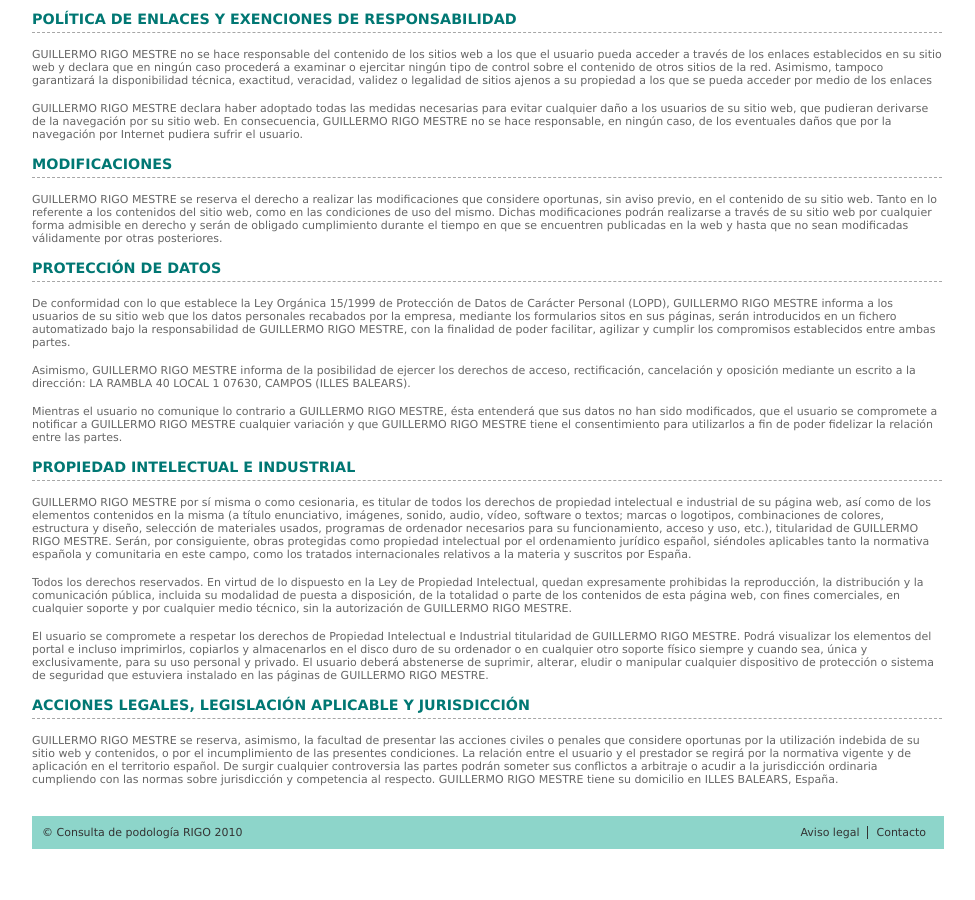
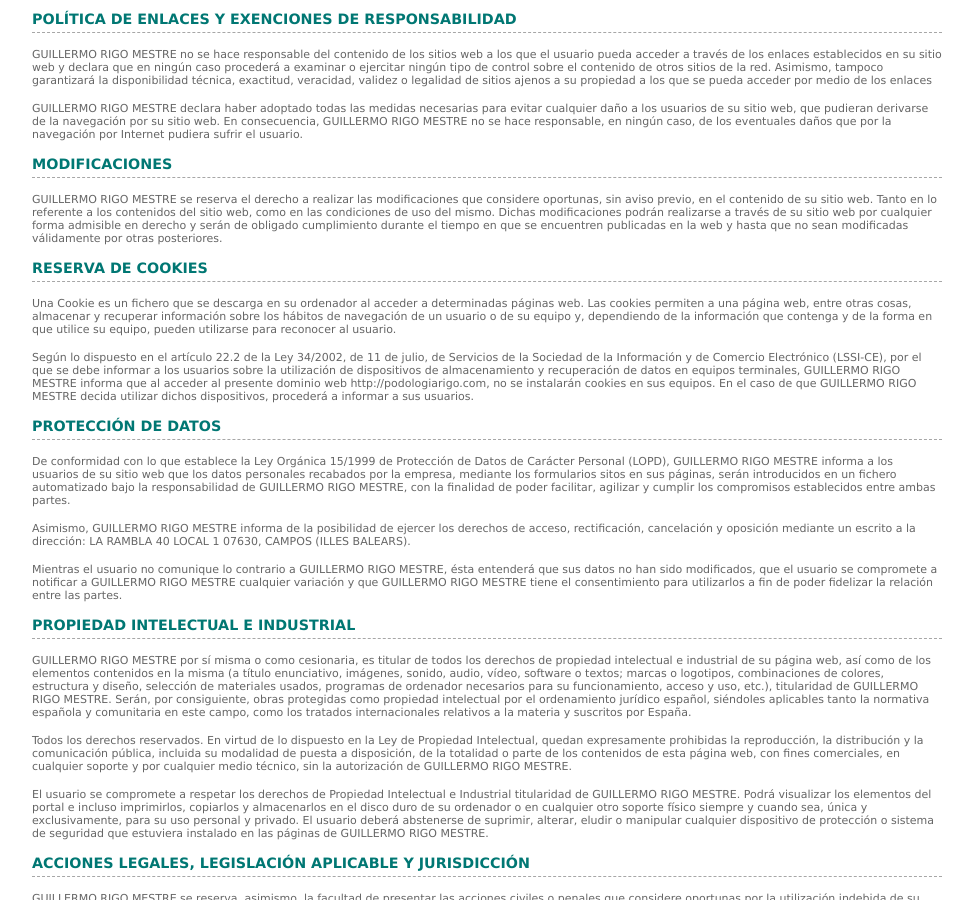
Before and after one commit to podologiarigo/podologiarigo.github.io, a Jekyll site: the page built from aviso_legal.md, in a window 1280 px wide and 900 px high, scrolled down 505 px. Shown: the whole window, without its empty margins (153-1128 px from the left). Built offline with Jekyll 4.4.1, drawn with Linux system fonts in a browser that asks for light colours; comment, search, counter and statistics services are not loaded.

Commit message:
Update aviso_legal.md

```diff
--- a/aviso_legal.md
+++ b/aviso_legal.md
@@ -58,6 +58,21 @@ podrán realizarse a través de su sitio web por cualquier forma admisible en de
 obligado cumplimiento durante el tiempo en que se encuentren publicadas en la web y hasta
 que no sean modificadas válidamente por otras posteriores.
 
+## RESERVA DE COOKIES
+
+Una Cookie es un fichero que se descarga en su ordenador al acceder a determinadas páginas
+web. Las cookies permiten a una página web, entre otras cosas, almacenar y recuperar
+información sobre los hábitos de navegación de un usuario o de su equipo y, dependiendo de la
+información que contenga y de la forma en que utilice su equipo, pueden utilizarse para
+reconocer al usuario.
+
+Según lo dispuesto en el artículo 22.2 de la Ley 34/2002, de 11 de julio, de Servicios de la
+Sociedad de la Información y de Comercio Electrónico (LSSI-CE), por el que se debe informar a
+los usuarios sobre la utilización de dispositivos de almacenamiento y recuperación de datos en
+equipos terminales, GUILLERMO RIGO MESTRE informa que al acceder al presente dominio
+web http://podologiarigo.com, no se instalarán cookies en sus equipos. En el caso de que
+GUILLERMO RIGO MESTRE decida utilizar dichos dispositivos, procederá a informar a sus
+usuarios.
 
 ## PROTECCIÓN DE DATOS
 
```
